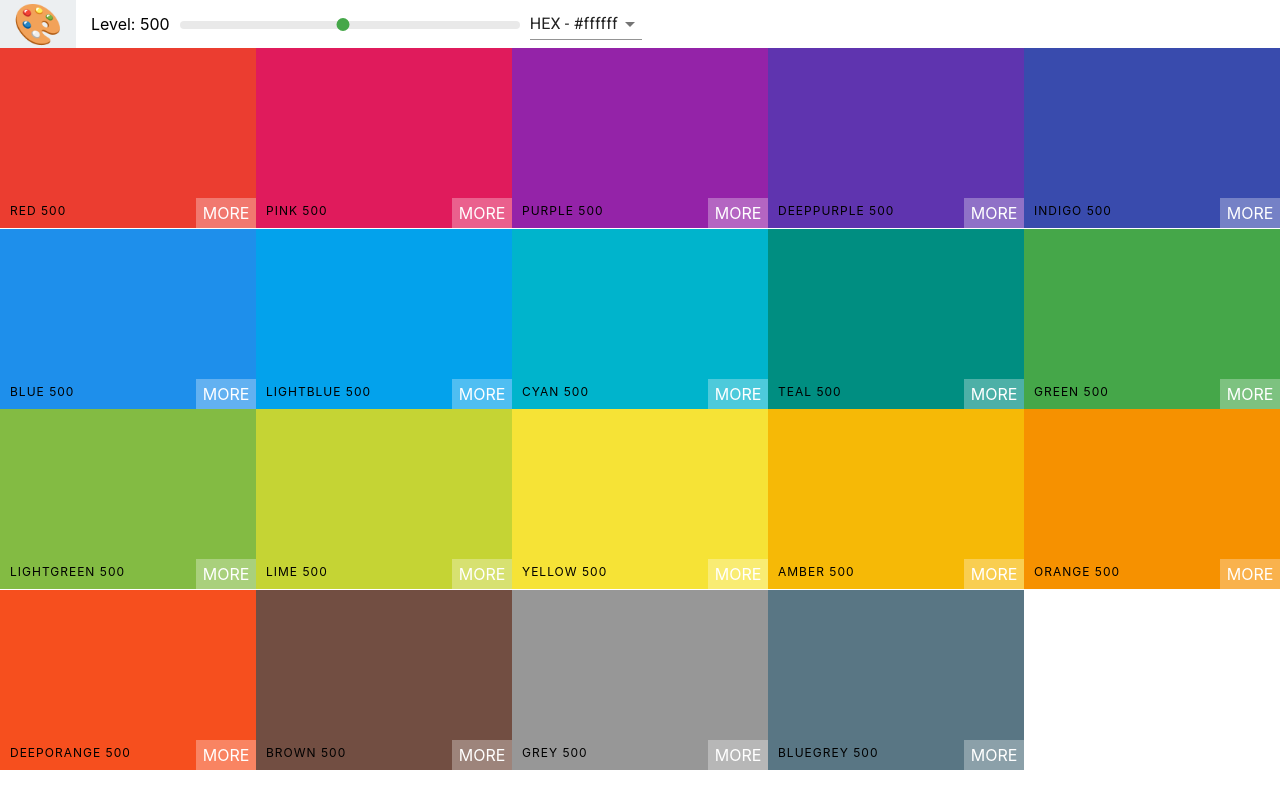
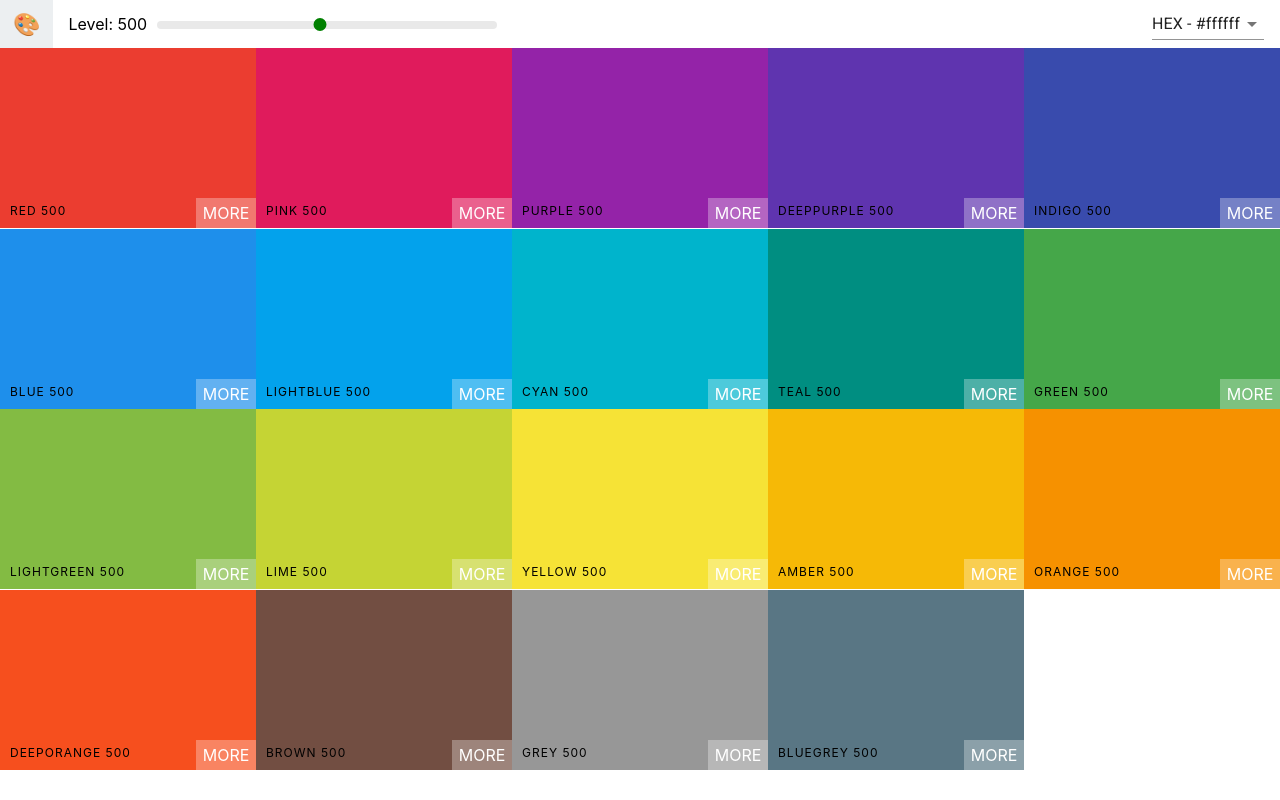
Before and after one commit to josephgattuso/palette-picker, a React (Create React App) app: page / in a window 1280 px wide. Built offline with nearby package versions, Linux system fonts and the light colour scheme.

Commit message:
feat: add snackbar and style select

```diff
--- a/package.json
+++ b/package.json
@@ -12,6 +12,7 @@
   },
   "dependencies": {
     "@material-ui/core": "^4.9.3",
+    "@material-ui/icons": "^4.9.1",
     "@popperjs/core": "^2.0.6",
     "@testing-library/jest-dom": "^5.1.1",
     "@testing-library/react": "^9.4.0",
--- a/src/Navbar.css
+++ b/src/Navbar.css
@@ -7,9 +7,9 @@
 .logo {
   margin-right: 15px;
   padding: 0 13px;
-  font-size: 2.5rem;
+  font-size: 22px;
   background-color: #eceff1;
-  font-family: 'Roboto', sans-serif;
+  font-family: Roboto;
   height: 100%;
   display: flex;
   align-items: center;
@@ -36,12 +36,17 @@
 .rc-slider-handle:active,
 .rc-slider-handle:focus,
 .rc-slider-handle:hover {
-  background-color: #45a749;
+  background-color: green;
   outline: none;
-  border: 2px solid #45a749;
+  border: 2px solid green;
   box-shadow: none;
   width: 13px;
   height: 13px;
   margin-left: -7px;
   margin-top: -3px;
 }
+
+.select-container {
+  margin-left: auto;
+  margin-right: 1rem;
+}
--- a/src/Navbar.js
+++ b/src/Navbar.js
@@ -1,19 +1,27 @@
 import React, { Component } from "react";
-import Slider from "rc-slider";
 import Select from "@material-ui/core/Select";
 import MenuItem from "@material-ui/core/MenuItem";
+import Snackbar from "@material-ui/core/Snackbar";
+import IconButton from "@material-ui/core/IconButton";
+import CloseIcon from "@material-ui/icons/Close";
+
+import Slider from "rc-slider";
 import "rc-slider/assets/index.css";
 import "./Navbar.css";
 
 class Navbar extends Component {
   constructor(props) {
     super(props);
-    this.state = { format: "hex" };
-    this.handleChange = this.handleChange.bind(this);
+    this.state = { format: "hex", open: false };
+    this.handleFormatChange = this.handleFormatChange.bind(this);
+    this.closeSnackbar = this.closeSnackbar.bind(this);
   }
-  handleChange(e) {
-    this.setState({ format: e.target.value });
+  handleFormatChange(e) {
+    this.setState({ format: e.target.value, open: true });
     this.props.handleChange(e.target.value);
+  }
+  closeSnackbar() {
+    this.setState({ open: false });
   }
   render() {
     const { level, changeLevel } = this.props;
@@ -36,11 +44,35 @@
           </div>
         </div>
         <div className='select-container'>
-          <Select value={format} onChange={this.handleChange}>
+          <Select value={format} onChange={this.handleFormatChange}>
             <MenuItem value='hex'>HEX - #ffffff</MenuItem>
             <MenuItem value='rgb'>RGB - rgb(255,255,255)</MenuItem>
             <MenuItem value='rgba'>RGBA - rgba(255,255,255, 1.0)</MenuItem>
           </Select>
+          <Snackbar
+            anchorOrigin={{ vertical: "bottom", horizontal: "left" }}
+            open={this.state.open}
+            autoHideDuration={3000}
+            message={
+              <span id='message-id'>
+                Format Changed To {format.toUpperCase()}
+              </span>
+            }
+            ContentProps={{
+              "aria-describedby": "message-id"
+            }}
+            onClose={this.closeSnackbar}
+            action={[
+              <IconButton
+                onClick={this.closeSnackbar}
+                color='inherit'
+                key='close'
+                aria-label='close'
+              >
+                <CloseIcon />
+              </IconButton>
+            ]}
+          />
         </div>
       </header>
     );
```
Also changed, not shown: 1 other file (tests, documents, lock files or other folders).
